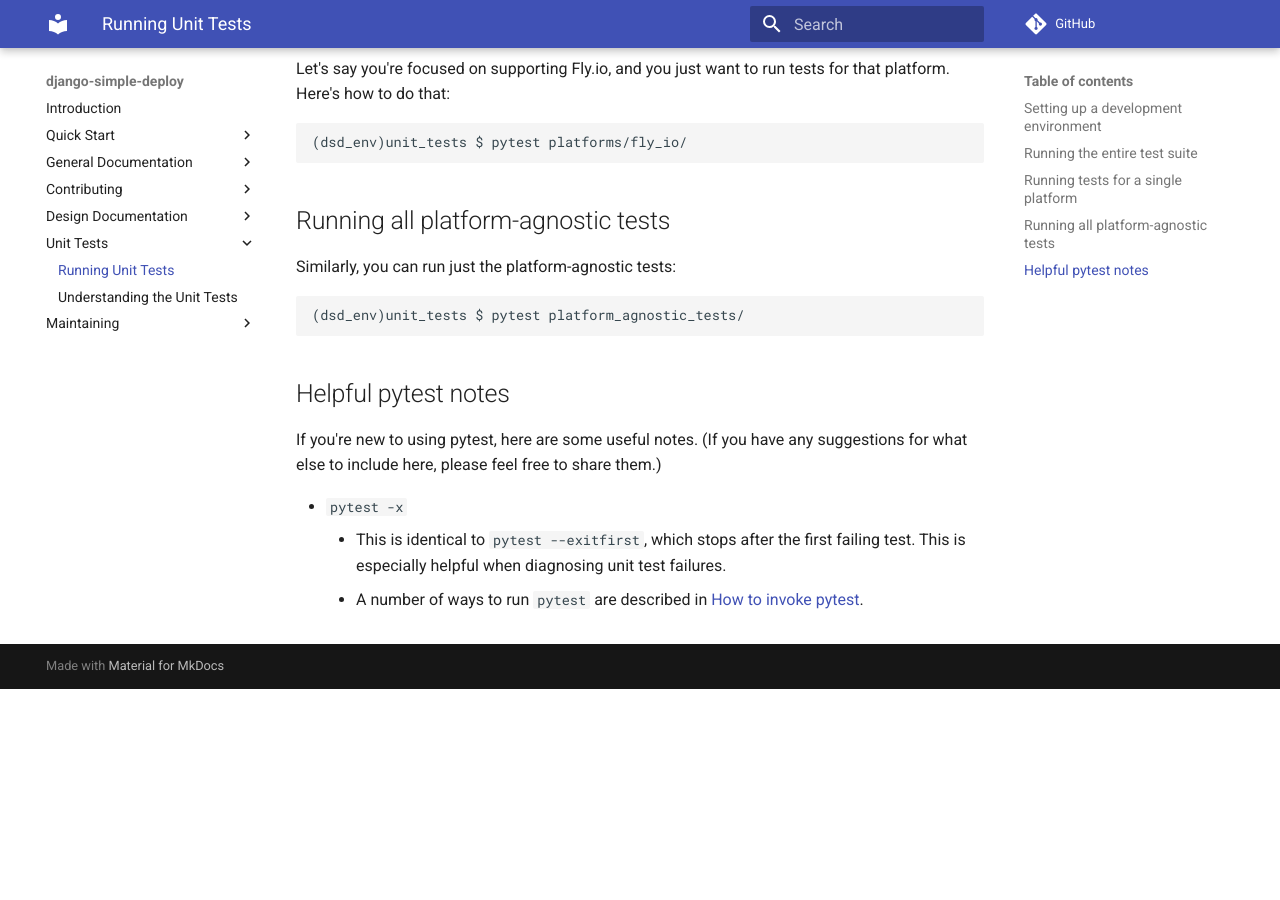
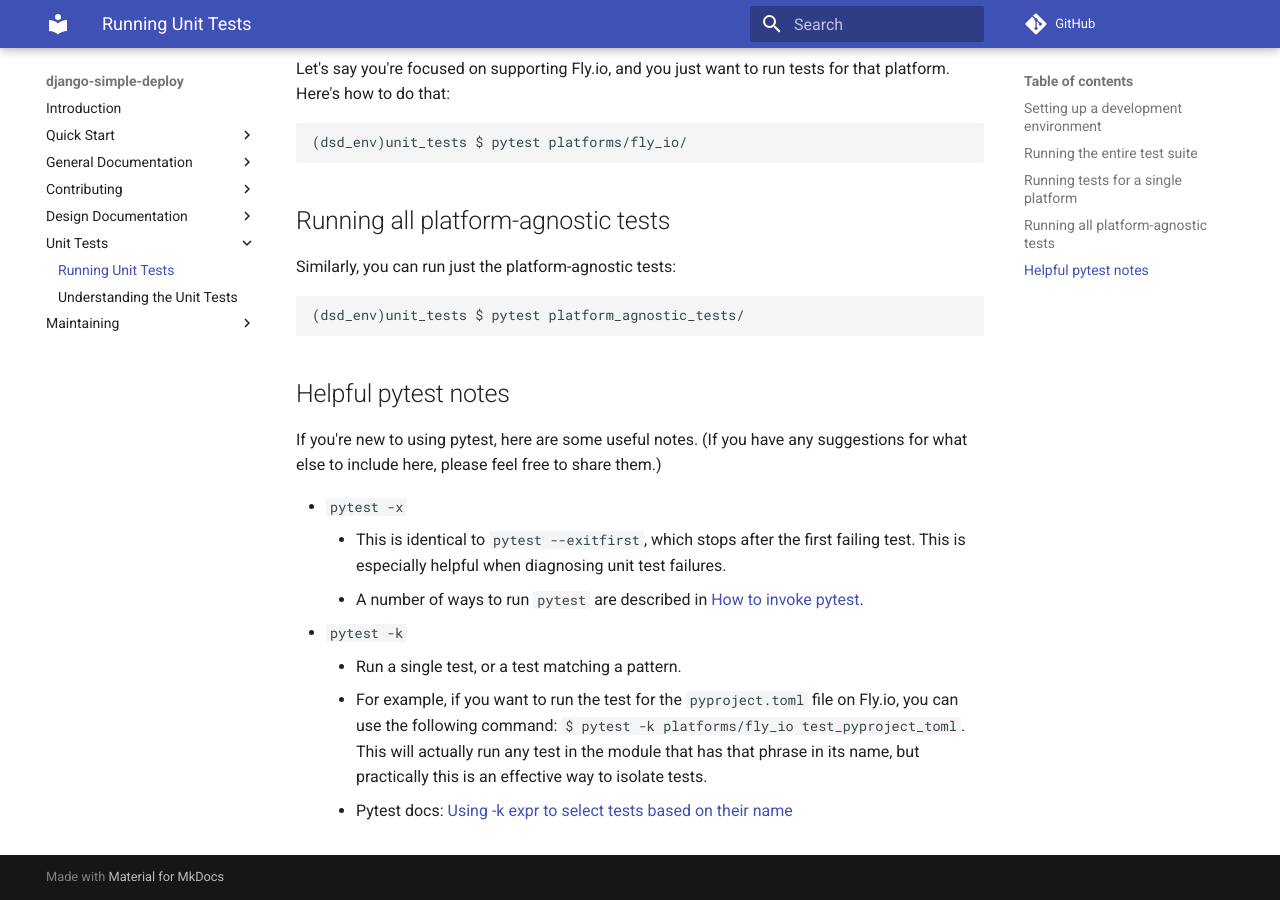
Before and after one commit to ehmatthes/django-simple-deploy, an MkDocs documentation site: the page built from docs/unit_tests/running_unit_tests.md, in a window 1280 px wide and 900 px high, scrolled down 1187 px. Built offline with MkDocs 1.6.1 and Material for MkDocs 9.7.7, drawn with Linux system fonts in a browser that asks for light colours; comment, search, counter and statistics services are not loaded; before the commit the page ends 1876 px from its top, so only the background shows below that.

Commit message:
Document pytest -k.

```diff
--- a/docs/unit_tests/running_unit_tests.md
+++ b/docs/unit_tests/running_unit_tests.md
@@ -65,3 +65,7 @@ If you're new to using pytest, here are some useful notes. (If you have any sugg
 - `pytest -x`
     - This is identical to `pytest --exitfirst`, which stops after the first failing test. This is especially helpful when diagnosing unit test failures.
     - A number of ways to run `pytest` are described in [How to invoke pytest](https://docs.pytest.org/en/latest/how-to/usage.html).
+- `pytest -k`
+    - Run a single test, or a test matching a pattern.
+    - For example, if you want to run the test for the `pyproject.toml` file on Fly.io, you can use the following command: `$ pytest -k platforms/fly_io test_pyproject_toml`. This will actually run any test in the module that has that phrase in its name, but practically this is an effective way to isolate tests.
+    - Pytest docs: [Using -k expr to select tests based on their name](https://docs.pytest.org/en/latest/example/markers.html#using-k-expr-to-select-tests-based-on-their-name)
```
